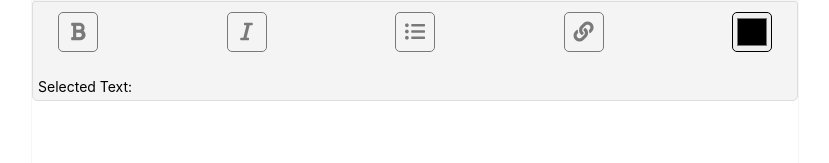
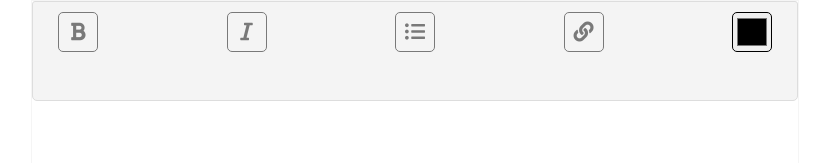
Before and after one commit to aliraza0001/Editor, a React (Create React App) app: page / in a window 1280 px wide. Shown: the top 163 px of the page, without its empty margins (225-1054 px from the left). Built offline with nearby package versions, Linux system fonts and the light colour scheme.

Commit message:
finish app

```diff
--- a/src/components/editor.tsx
+++ b/src/components/editor.tsx
@@ -1,5 +1,5 @@
 import "./editor.css";
-import { createRef, useEffect, useCallback, Fragment } from "react";
+import { useRef, useEffect, useCallback, Fragment } from "react";
 import { useDispatch, useSelector } from "react-redux";
 import { addSelectedText } from "../redux/Actions/editorActions";
 import { RootState } from "../redux";
@@ -15,7 +15,7 @@ const Editor = () => {
     if (selectedText !== text) dispatch(addSelectedText(text));
   }, []);
 
-  const editorRef = createRef<HTMLDivElement>();
+  const editorRef = useRef<HTMLDivElement>();
 
   useEffect(() => {
     // call event listners
--- a/src/components/toolBar.tsx
+++ b/src/components/toolBar.tsx
@@ -58,6 +58,7 @@ class toolBar extends Component<toolBarProps, toolBarState> {
 
   render() {
     const { selectedText } = this.props;
+    console.log(selectedText);
     return (
       <div className="toolbar">
         <button ref={this.boldBtn} onClick={() => this.format("bold", "")}>
@@ -89,10 +90,6 @@ class toolBar extends Component<toolBarProps, toolBarState> {
           className="color-picker"
           ref={this.colorInputRef}
         />
-        <div className='selected-text'>
-          <p>Selected Text: </p>
-          <p>{selectedText}</p>
-        </div>
       </div>
     );
   }
--- a/src/components/toolbar.css
+++ b/src/components/toolbar.css
@@ -41,6 +41,7 @@
   display: flex;
   left: -183px;
   top: 45px;
+  z-index: 1111;
 }
 .link-picker p {
 }
```
